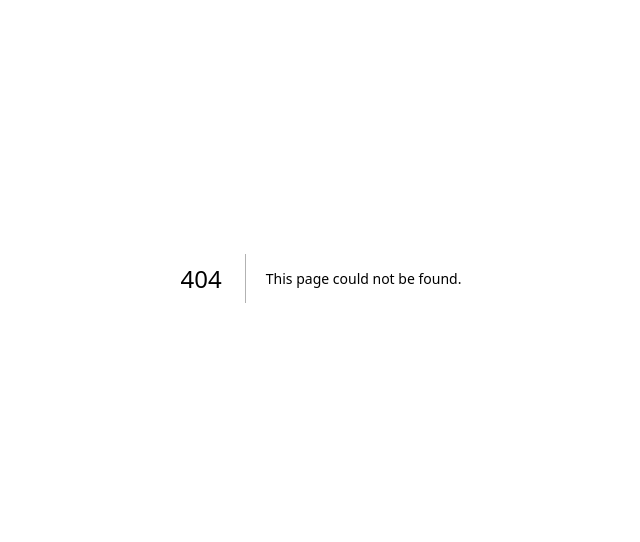
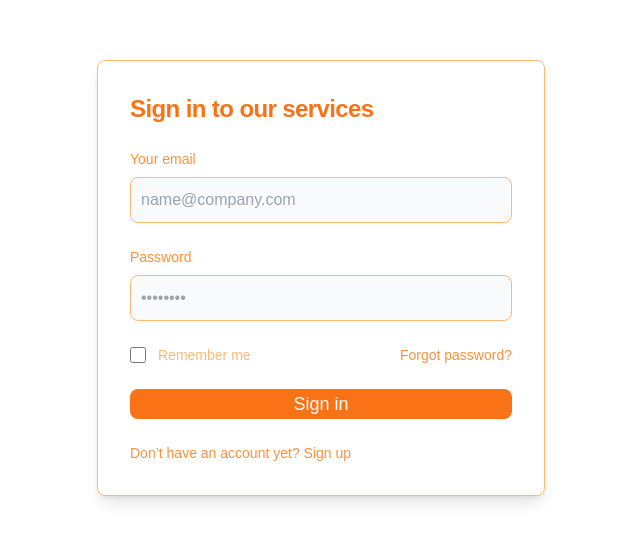
Before and after one commit to AKILADILSHANED/mega_city_cabs_frontend_customer, a Next.js app: page /CustomerLogin in a window 1280 px wide. Before the commit this address had no page. Shown: the part 122-664 px from the top of the page, without its empty margins (319-959 px from the left). Built offline with nearby package versions, Linux system fonts and the light colour scheme.

Commit message:
Implement Customer Login function

```diff
--- /dev/null
+++ b/app/CustomerDashBoard/page.jsx
@@ -0,0 +1,7 @@
+import React from 'react'
+
+export default function CustomerDashBoard() {
+  return (
+    <div>CustomerDashBoard</div>
+  )
+}
--- /dev/null
+++ b/app/CustomerLogin/page.jsx
@@ -0,0 +1,150 @@
+"use client";
+import React from "react";
+import { useState } from "react";
+import { useRouter } from "next/navigation";
+
+export default function page() {
+  const router = useRouter();
+
+  const [email, setEmail] = useState("");
+  const [emailError, setemailError] = useState("");
+
+  const [password, setPassword] = useState("");
+  const [passwordError, setpasswordError] = useState("");
+
+  const errorMessages = [
+    { state: email, errorSetting: setemailError },
+    { state: password, errorSetting: setpasswordError },
+  ];
+
+  const handleSignin = async (e) => {
+    e.preventDefault();
+    setemailError("");
+    setpasswordError("");
+
+    errorMessages.forEach((element) => {
+      if (element.state == "") {
+        element.errorSetting("This field is required!");
+        return;
+      } else {
+        element.errorSetting("");
+      }
+    });
+
+    try {
+      const request = await fetch(
+        `http://localhost:8080/api/v1/customer/customer-login?email=${encodeURIComponent(
+          email
+        )}&password=${encodeURIComponent(password)}`
+      );
+
+      if (request.ok) {
+        const response = await request.text();
+        if (response == 1) {
+          router.push("/CustomerDashBoard");
+        } else if (response == 0) {
+          alert("No user");
+        } else {
+          alert("Error from backend");
+        }
+      } else {
+        alert("Respnse Error");
+      }
+    } catch (e) {
+      alert("Error");
+    }
+  };
+
+  return (
+    <div className="flex flex-col items-center justify-center px-6 py-8 mx-auto md:h-screen lg:py-0">
+      <div className="border border-orange-300 w-full bg-white rounded-lg shadow-lg dark:border md:mt-0 sm:max-w-md xl:p-0 dark:bg-gray-800 dark:border-gray-700">
+        <div className="p-6 space-y-4 md:space-y-6 sm:p-8">
+          <h1 className="text-xl font-bold leading-tight tracking-tight text-orange-500 md:text-2xl dark:text-white">
+            Sign in to our services
+          </h1>
+          <form
+            onSubmit={handleSignin}
+            className="space-y-4 md:space-y-6"
+            action="#">
+            <div>
+              <label className="block mb-2 text-sm font-medium text-orange-400 dark:text-white">
+                Your email
+              </label>
+              <input
+                type="email"
+                name="email"
+                id="email"
+                className="bg-gray-50 border border-orange-300 text-gray-900 rounded-lg focus:ring-primary-600 focus:border-primary-600 block w-full p-2.5 dark:bg-gray-700 dark:border-gray-600 dark:placeholder-gray-400 dark:text-white dark:focus:ring-blue-500 dark:focus:border-blue-500"
+                placeholder="name@company.com"
+                required=""
+                onChange={(e) => setEmail(e.target.value)}
+                value={email}
+              />
+              {emailError && (
+                <div className="text-red-400 font-serif text-sm">
+                  {emailError}
+                </div>
+              )}
+            </div>
+            <div>
+              <label className="block mb-2 text-sm font-medium text-orange-400 dark:text-white">
+                Password
+              </label>
+              <input
+                type="password"
+                name="password"
+                id="password"
+                placeholder="••••••••"
+                className="bg-gray-50 border border-orange-300 text-gray-900 rounded-lg focus:ring-primary-600 focus:border-primary-600 block w-full p-2.5 dark:bg-gray-700 dark:border-gray-600 dark:placeholder-gray-400 dark:text-white dark:focus:ring-blue-500 dark:focus:border-blue-500"
+                required=""
+                onChange={(e) => setPassword(e.target.value)}
+                value={password}
+              />
+              {passwordError && (
+                <div className="text-red-400 font-serif text-sm">
+                  {passwordError}
+                </div>
+              )}
+            </div>
+            <div className="flex items-center justify-between">
+              <div className="flex items-start">
+                <div className="flex items-center h-5">
+                  <input
+                    id="remember"
+                    aria-describedby="remember"
+                    type="checkbox"
+                    className="w-4 h-4 border border-gray-300 rounded bg-gray-50 focus:ring-3 focus:ring-primary-300 dark:bg-gray-700 dark:border-gray-600 dark:focus:ring-primary-600 dark:ring-offset-gray-800"
+                    required=""
+                  />
+                </div>
+                <div className="ml-3 text-sm">
+                  <label className="text-orange-300 dark:text-gray-300">
+                    Remember me
+                  </label>
+                </div>
+              </div>
+              <a
+                href="#"
+                className="text-sm font-medium text-orange-400 hover:underline dark:text-primary-500">
+                Forgot password?
+              </a>
+            </div>
+            <button
+              type="submit"
+              className="w-full h-[30px] text-white bg-orange-500 hover:bg-orange-400 focus:ring-4 focus:outline-none focus:ring-primary-300 text-lg rounded-lg  px-5 text-center dark:bg-primary-600 dark:hover:bg-primary-700 dark:focus:ring-primary-800">
+              Sign in
+            </button>
+            <p className="text-sm font-light text-orange-400 dark:text-gray-400">
+              Don’t have an account yet?{" "}
+              <a
+                href="/CustomerRegister"
+                className="font-medium text-primary-600 hover:underline dark:text-primary-500">
+                Sign up
+              </a>
+            </p>
+          </form>
+        </div>
+      </div>
+    </div>
+  );
+}
--- /dev/null
+++ b/app/CustomerRegister/page.jsx
@@ -0,0 +1,7 @@
+import React from 'react'
+
+export default function Register() {
+  return (
+    <div>Register</div>
+  )
+}
--- a/app/page.js
+++ b/app/page.js
@@ -1,101 +1,43 @@
-import Image from "next/image";
+"use client";
+
+import { useRouter } from "next/navigation";
 
 export default function Home() {
+  const router = useRouter();
+
+  const handleSignin = () => {
+    router.push("/CustomerLogin");
+  };
+
+  const handleRegister = () => {
+    router.push("/CustomerRegister");
+  };
+
   return (
-    <div className="grid grid-rows-[20px_1fr_20px] items-center justify-items-center min-h-screen p-8 pb-20 gap-16 sm:p-20 font-[family-name:var(--font-geist-sans)]">
-      <main className="flex flex-col gap-8 row-start-2 items-center sm:items-start">
-        <Image
-          className="dark:invert"
-          src="/next.svg"
-          alt="Next.js logo"
-          width={180}
-          height={38}
-          priority
-        />
-        <ol className="list-inside list-decimal text-sm text-center sm:text-left font-[family-name:var(--font-geist-mono)]">
-          <li className="mb-2">
-            Get started by editing{" "}
-            <code className="bg-black/[.05] dark:bg-white/[.06] px-1 py-0.5 rounded font-semibold">
-              app/page.js
-            </code>
-            .
-          </li>
-          <li>Save and see your changes instantly.</li>
-        </ol>
+    <div>
+      <div className="bg-orange-500 hover:bg-orange-600 h-[50px] flex flex-row items-center justify-center shadow-md rounded-lg">
+        <div className="text-white text-3xl font-serif">
+          Welcome to Mega City Cab Services
+        </div>
+        <label
+          onClick={handleSignin}
+          className=" ml-2 border text-white w-[100px] h-[30px] rounded-md flex items-center justify-center hover:bg-orange-200 hover:text-black hover:border-none">
+          Sign in
+        </label>
 
-        <div className="flex gap-4 items-center flex-col sm:flex-row">
-          <a
-            className="rounded-full border border-solid border-transparent transition-colors flex items-center justify-center bg-foreground text-background gap-2 hover:bg-[#383838] dark:hover:bg-[#ccc] text-sm sm:text-base h-10 sm:h-12 px-4 sm:px-5"
-            href="https://vercel.com/new?utm_source=create-next-app&utm_medium=appdir-template-tw&utm_campaign=create-next-app"
-            target="_blank"
-            rel="noopener noreferrer"
-          >
-            <Image
-              className="dark:invert"
-              src="/vercel.svg"
-              alt="Vercel logomark"
-              width={20}
-              height={20}
-            />
-            Deploy now
-          </a>
-          <a
-            className="rounded-full border border-solid border-black/[.08] dark:border-white/[.145] transition-colors flex items-center justify-center hover:bg-[#f2f2f2] dark:hover:bg-[#1a1a1a] hover:border-transparent text-sm sm:text-base h-10 sm:h-12 px-4 sm:px-5 sm:min-w-44"
-            href="https://nextjs.org/docs?utm_source=create-next-app&utm_medium=appdir-template-tw&utm_campaign=create-next-app"
-            target="_blank"
-            rel="noopener noreferrer"
-          >
-            Read our docs
-          </a>
-        </div>
-      </main>
-      <footer className="row-start-3 flex gap-6 flex-wrap items-center justify-center">
-        <a
-          className="flex items-center gap-2 hover:underline hover:underline-offset-4"
-          href="https://nextjs.org/learn?utm_source=create-next-app&utm_medium=appdir-template-tw&utm_campaign=create-next-app"
-          target="_blank"
-          rel="noopener noreferrer"
-        >
-          <Image
-            aria-hidden
-            src="/file.svg"
-            alt="File icon"
-            width={16}
-            height={16}
-          />
-          Learn
-        </a>
-        <a
-          className="flex items-center gap-2 hover:underline hover:underline-offset-4"
-          href="https://vercel.com/templates?framework=next.js&utm_source=create-next-app&utm_medium=appdir-template-tw&utm_campaign=create-next-app"
-          target="_blank"
-          rel="noopener noreferrer"
-        >
-          <Image
-            aria-hidden
-            src="/window.svg"
-            alt="Window icon"
-            width={16}
-            height={16}
-          />
-          Examples
-        </a>
-        <a
-          className="flex items-center gap-2 hover:underline hover:underline-offset-4"
-          href="https://nextjs.org?utm_source=create-next-app&utm_medium=appdir-template-tw&utm_campaign=create-next-app"
-          target="_blank"
-          rel="noopener noreferrer"
-        >
-          <Image
-            aria-hidden
-            src="/globe.svg"
-            alt="Globe icon"
-            width={16}
-            height={16}
-          />
-          Go to nextjs.org →
-        </a>
-      </footer>
+        <label
+          onClick={handleRegister}
+          className=" ml-2 border text-white w-[100px] h-[30px] rounded-md flex items-center justify-center hover:bg-orange-200 hover:text-black hover:border-none">
+          Register
+        </label>
+      </div>
+
+      <div className="flex flex-col items-center justify-center">
+        <section className="border border-slate-200 rounded-lg h-[250px] w-[1340px] mt-5"></section>
+        <section className="border border-slate-200 rounded-lg h-[250px] w-[1340px] mt-5"></section>
+        <section className="border border-slate-200 rounded-lg h-[250px] w-[1340px] mt-5"></section>
+      </div>
+
     </div>
   );
 }
```
